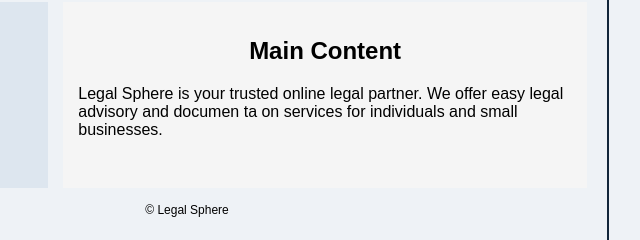
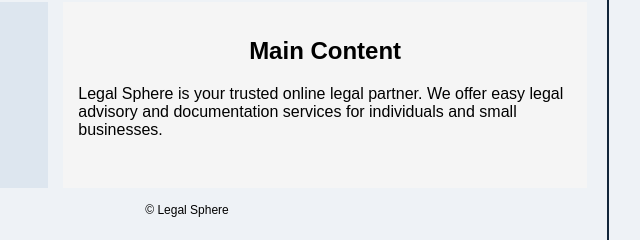
Before and after one commit to kiruba-tech723/PRACTICUM-5, a plain HTML site: page index.html in a window 1280 px wide. Shown: the part 184-424 px from the top of the page, 453-1093 px from the left. Drawn offline with Linux system fonts and the light colour scheme.

Commit message:
Update index.html

```diff
--- a/index.html
+++ b/index.html
@@ -30,7 +30,7 @@
 </aside>
 <main class="content">
 <h2>Main Content</h2>
-<p>Legal Sphere is your trusted online legal partner. We offer easy legal advisory and documen ta on
+<p>Legal Sphere is your trusted online legal partner. We offer easy legal advisory and documentation
 services for individuals and small businesses.</p>
 </main>
 </div>
```
